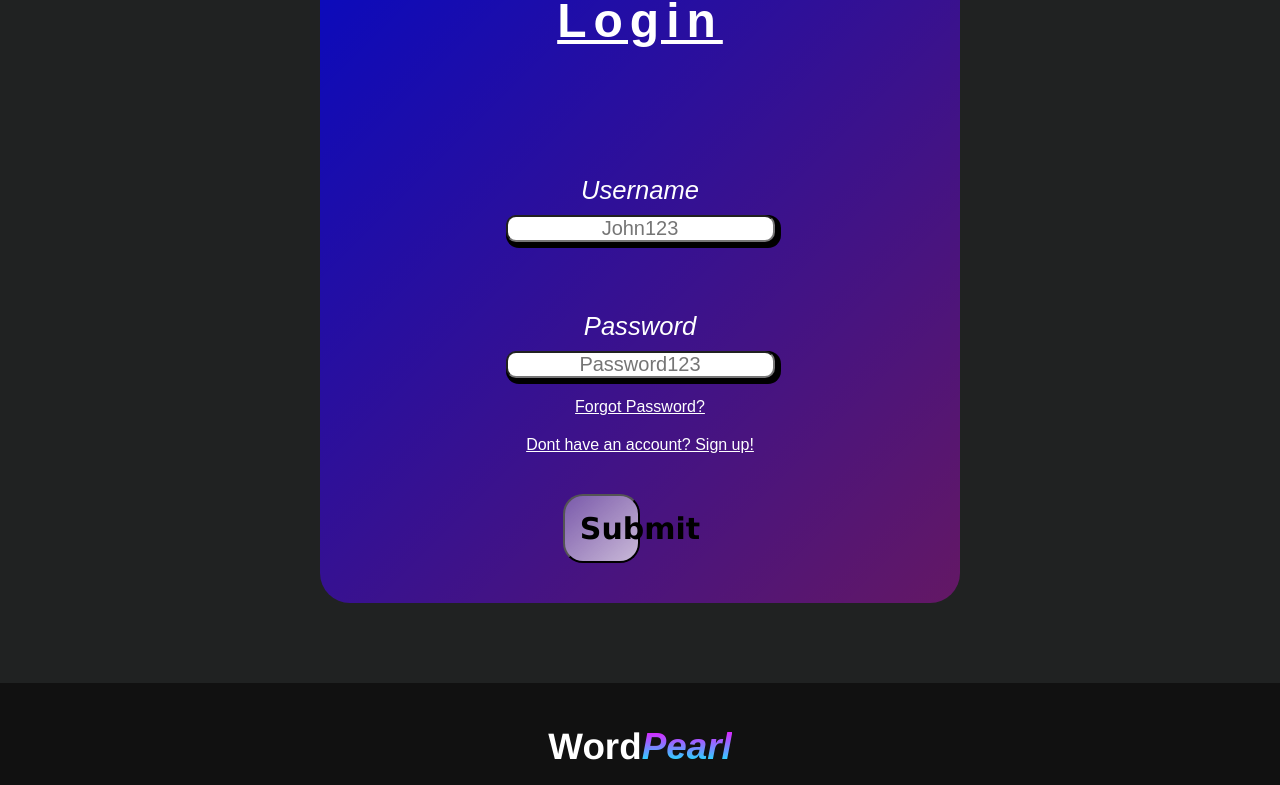
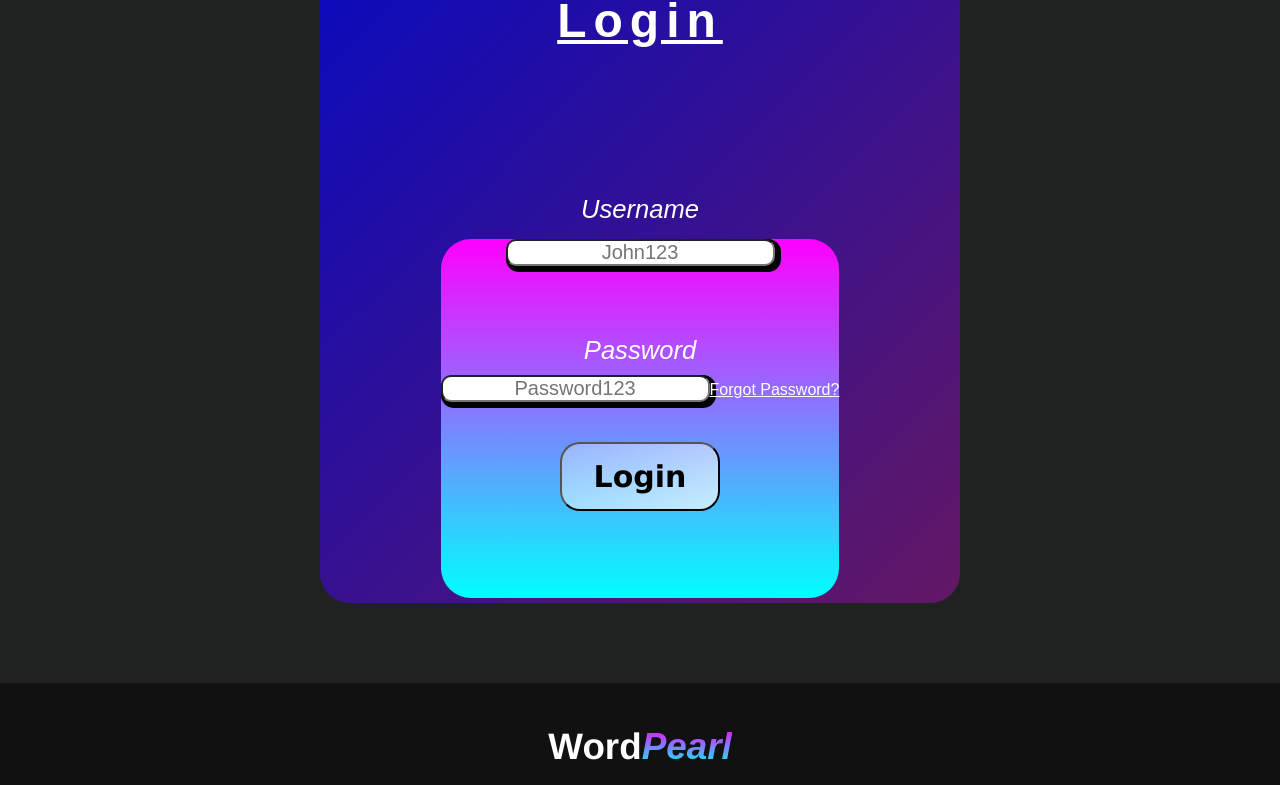
Before and after one commit to Ikrambo92/WordPearl-Frontend, a React (Create React App) app in the folder wordpearl/: page /Login in a window 1280 px wide. Shown: the part 447-1232 px from the top of the page. Built offline with nearby package versions, Linux system fonts and the light colour scheme.

Commit message:
login work in progress

```diff
--- a/wordpearl/src/App.js
+++ b/wordpearl/src/App.js
@@ -6,15 +6,20 @@ import Footer from './Components/Footer.jsx'
 import PearlGenerator from './Components/PearlGenerator'
 import Pearls from './Components/Pearls'
 import Comments from './Components/Comments'
-import Oysters from './Components/Oysters'
-import SuccessfulPearl from './Components/SuccessfulPearl'
 import SinglePearl from './Components/SinglePearl'
 import Signup from './Components/Signup'
 import Home from './Components/Home'
 import SingleOyster from './Components/SingleOyster'
+import { UserContext } from './Context/UserContext'
+import { useState } from 'react'
 
 function App() {
+
+  const [user, setUser] = useState({})
+  console.log(user)
+
   return (
+    <UserContext.Provider value={{user, setUser}}>
     <div className="App">
       <div className="heading">
         <h1>Word<span>Pearl</span></h1>
@@ -33,6 +38,7 @@ function App() {
       </Routes>
       <Footer />
     </div>
+    </UserContext.Provider>
   );
 }
 
--- a/wordpearl/src/Components/Login.jsx
+++ b/wordpearl/src/Components/Login.jsx
@@ -1,24 +1,70 @@
 import React from 'react'
 import './Login.css'
 import { Link } from 'react-router-dom'
+import { useContext } from 'react';
+import { UserContext } from '../Context/UserContext';
+import { getOysterByUsername } from '../Utils/apis';
+import { useState } from 'react';
 
 const Login = () => {
+
+    const { user, setUser } = useContext(UserContext)
+    const [newOyster, setNewOyster] = useState({})
+    const [username, setUsername] = useState('')
+    const [password, setPassword] = useState('')
+    const [avaUrl, setAvaUrl] = useState('')
+
+    const handleChangeUsername = (event) => {
+        setUsername(event.target.value)
+    }
+
+    const handleChangePassword = (event) => {
+       setPassword(event.target.value)
+    }
+
+    const handleChangeUrl = (event) => {
+       setAvaUrl(event.target.value)
+    }
+
+    console.log(user)
+
+    const handleClick = (event) => {
+       event.preventDefault()
+       getOysterByUsername(username).then((response) => {
+       if(response.length !== 0 && password === response[0].password){
+        setUser(response[0])
+       }
+       })
+    }
+
     return (
         <div className="login-container">
             <div className='creds'>
                 <h2>Login</h2>
                 <h3>Username</h3>
-                <input type="text" name="username-input" id="uname" placeholder='John123' />
+                <form action="">
+                <input type="text" name="username-input" id="uname" placeholder='John123' onChange={handleChangeUsername} />
                 <h3>Password</h3>
-                <input type="text" name="password-input" id="pname" placeholder='Password123' />
+                <input type="text" name="password-input" id="pname" placeholder='Password123' onChange={handleChangePassword}/>
                 <a href='#'>Forgot Password?</a>
-                <Link to='/signup'>Dont have an account? Sign up!</Link>
+                {/* <Link to='/signup'>Dont have an account? Sign up!</Link> */}
                 <div className="button">
-                    <button>Submit</button>
+                    <button onClick={handleClick} >Login</button>
                 </div>
+                </form>
             </div>
         </div>
     )
 }
 
 export default Login
+
+{/* <h3>Avatar URL</h3>
+                <input type="text" name="Avatar-URL-input" id="avname" placeholder='URL' onChange={handleChangeUrl}/> */}
+
+// setNewOyster({
+//     username: username,
+//     password: password,
+//     avatar_url: avaUrl,
+//     points: 0
+//    })
--- /dev/null
+++ b/wordpearl/src/Context/UserContext.jsx
@@ -0,0 +1,3 @@
+import React from "react";
+
+export const UserContext = React.createContext();
--- a/wordpearl/src/Utils/apis.js
+++ b/wordpearl/src/Utils/apis.js
@@ -70,9 +70,20 @@ export const getOysterById = (oyster_id) => {
         });
 };
 
+//getOyserByUsername
+export const getOysterByUsername = (username) => {
+    return myAPI.get(`/searchoysters/?search=${username}`)
+        .then((res) => {
+            return res.data;
+        })
+        .catch((err) => {
+            throw err;
+        });
+};
+
 //postOyster
 export const postOyster = (oyster) => {
-    return myAPI.post(`/oysters/`)
+    return myAPI.post(`/oysters/`, oyster)
         .then((res) => {
             return res.data.oyster;
         })
```
